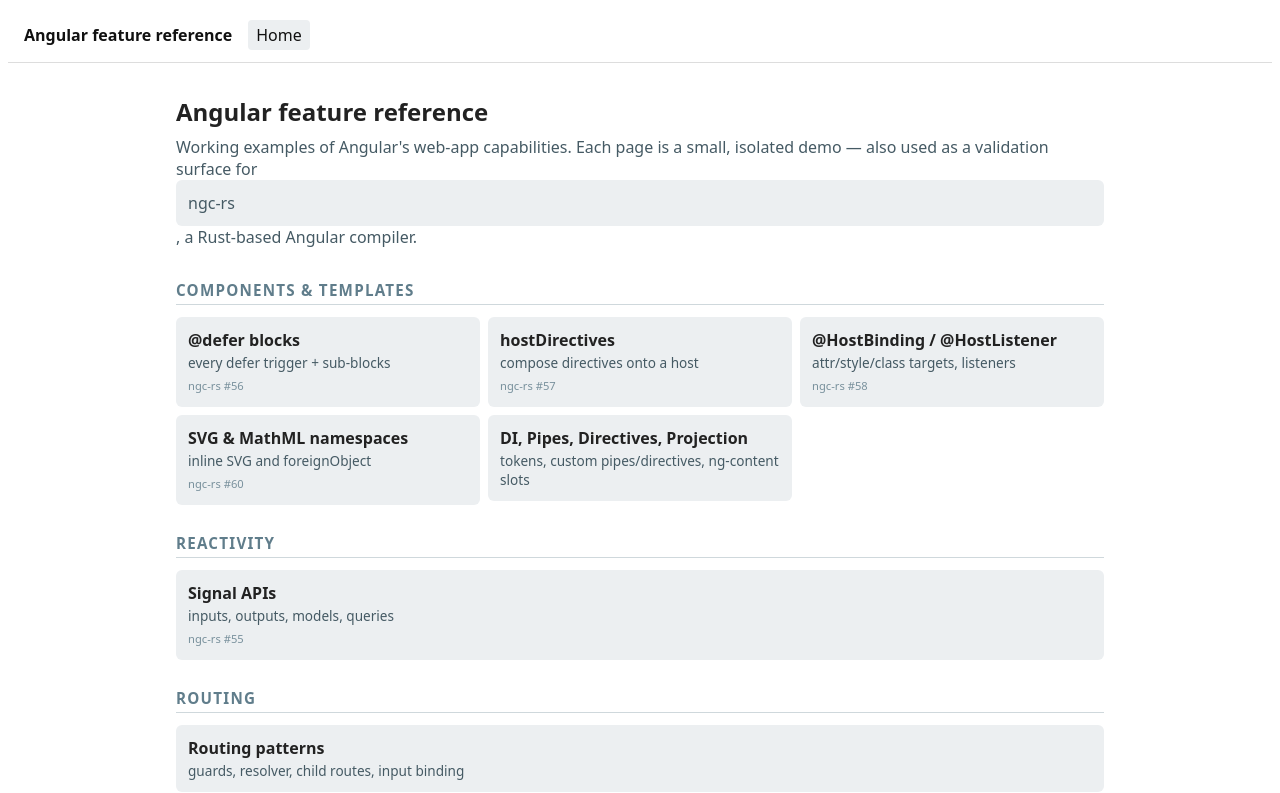
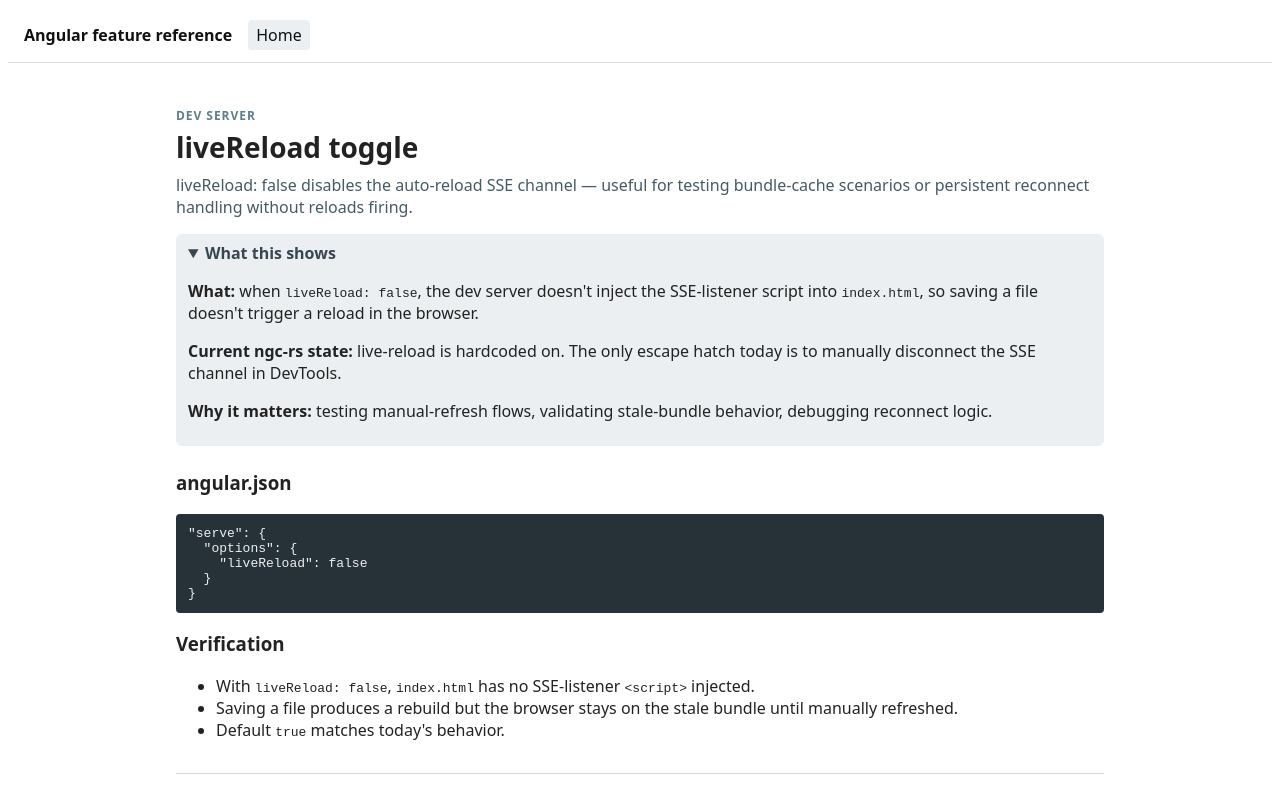
Before and after one commit to lukekania/ngc-rs-test-project, an Angular app: page /live-reload in a window 1280 px wide. Before the commit this address led to /. Shown: the top 793 px of the page. Built offline with nearby package versions, Linux system fonts and the light colour scheme.

Commit message:
feat: add issue-150 liveReload toggle page

```diff
--- a/src/app/app.routes.ts
+++ b/src/app/app.routes.ts
@@ -217,5 +217,12 @@ export const routes: Routes = [
         (m) => m.Issue149PollComponent,
       ),
   },
+  {
+    path: 'live-reload',
+    loadComponent: () =>
+      import('./features/issue-150-live-reload/issue-150-live-reload.component').then(
+        (m) => m.Issue150LiveReloadComponent,
+      ),
+  },
   { path: '**', redirectTo: '' },
 ];
--- a/src/app/features/home/home.component.ts
+++ b/src/app/features/home/home.component.ts
@@ -88,6 +88,7 @@ const GROUPS: FeatureGroup[] = [
       { label: 'allowedHosts', path: '/allowed-hosts', issue: 144, blurb: 'Host-header allowlist (ngrok, Codespaces, *.localhost)' },
       { label: 'HMR', path: '/hmr', issue: 145, blurb: 'hot-module replacement — component state survives edits' },
       { label: 'poll watch', path: '/poll-watch', issue: 149, blurb: 'polling fallback for NFS / Docker bind-mounts / WSL' },
+      { label: 'liveReload', path: '/live-reload', issue: 150, blurb: 'toggle auto-reload SSE channel' },
     ],
   },
 ];
--- /dev/null
+++ b/src/app/features/issue-150-live-reload/issue-150-live-reload.component.ts
@@ -0,0 +1,48 @@
+import { Component } from '@angular/core';
+import { FeaturePageComponent } from '../../shared/feature-page/feature-page.component';
+
+@Component({
+  selector: 'app-issue-150-live-reload',
+  imports: [FeaturePageComponent],
+  template: `
+    <app-feature-page
+      title="liveReload toggle"
+      groupLabel="Dev server"
+      description="liveReload: false disables the auto-reload SSE channel — useful for testing bundle-cache scenarios or persistent reconnect handling without reloads firing."
+      [issue]="150"
+      [notesOpen]="true"
+    >
+      <ng-container ngProjectAs="[notes]">
+        <p>
+          <strong>What:</strong> when <code>liveReload: false</code>, the dev server doesn't
+          inject the SSE-listener script into <code>index.html</code>, so saving a file doesn't
+          trigger a reload in the browser.
+        </p>
+        <p>
+          <strong>Current ngc-rs state:</strong> live-reload is hardcoded on. The only escape
+          hatch today is to manually disconnect the SSE channel in DevTools.
+        </p>
+        <p>
+          <strong>Why it matters:</strong> testing manual-refresh flows, validating
+          stale-bundle behavior, debugging reconnect logic.
+        </p>
+      </ng-container>
+
+      <h3>angular.json</h3>
+      <pre><code>"serve": &#123;
+  "options": &#123;
+    "liveReload": false
+  &#125;
+&#125;</code></pre>
+
+      <h3>Verification</h3>
+      <ul>
+        <li>With <code>liveReload: false</code>, <code>index.html</code> has no SSE-listener <code>&lt;script&gt;</code> injected.</li>
+        <li>Saving a file produces a rebuild but the browser stays on the stale bundle until manually refreshed.</li>
+        <li>Default <code>true</code> matches today's behavior.</li>
+      </ul>
+    </app-feature-page>
+  `,
+  styles: [`pre { background: #263238; color: #eceff1; padding: 0.75rem; border-radius: 4px; overflow-x: auto; }`],
+})
+export class Issue150LiveReloadComponent {}
```
